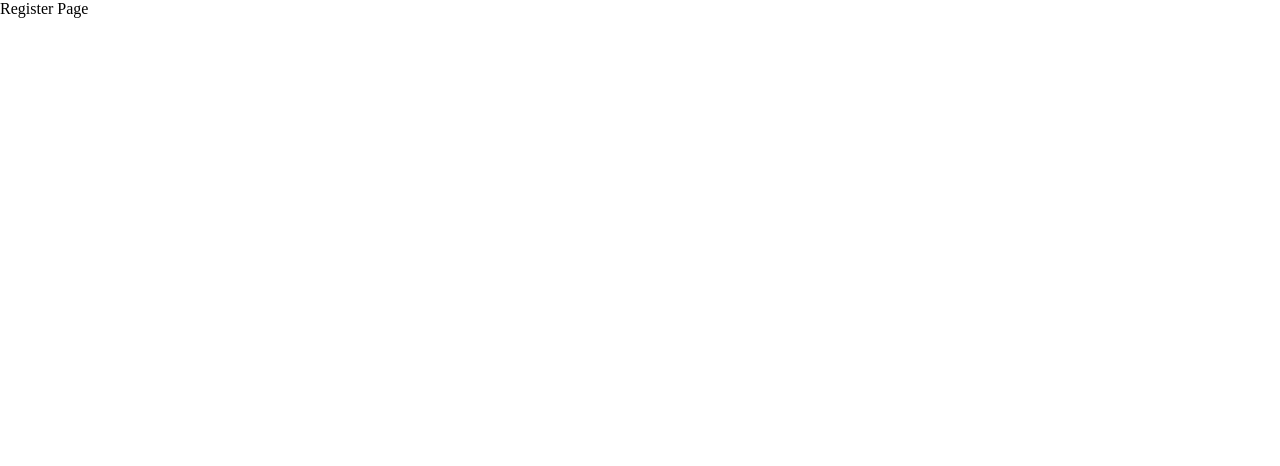
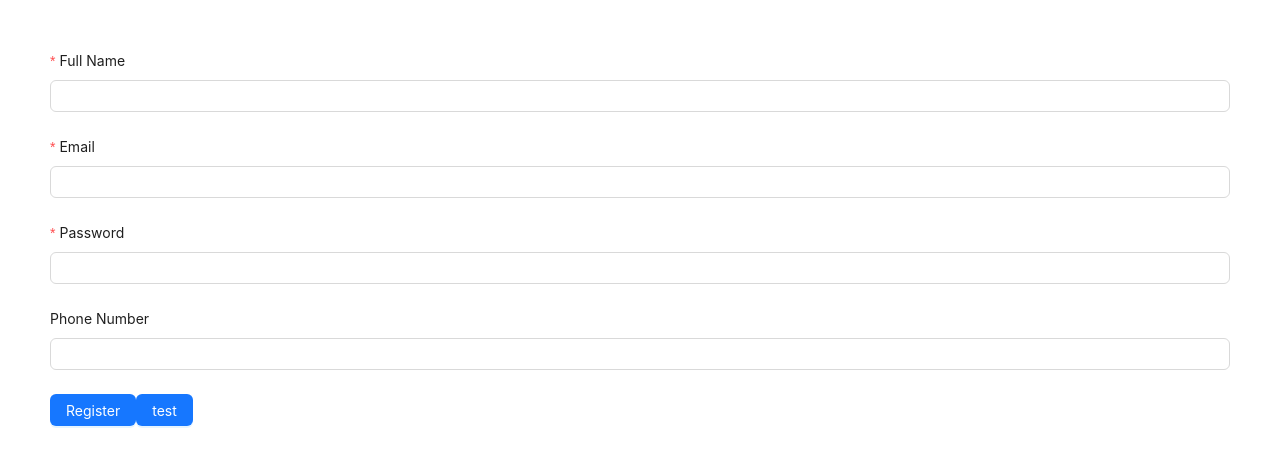
Before and after one commit to JohnT6/react-vite, a React (Vite) app: page /register in a window 1280 px wide. Shown: the top 466 px of the page. Built offline with nearby package versions, Linux system fonts and the light colour scheme.

Commit message:
#90. Hoàn thiện tính năng Register, viét api để thực hiện đăng ký gửi về backend, viết lại trang register sửa dụng form của antd

```diff
--- a/src/pages/register.jsx
+++ b/src/pages/register.jsx
@@ -1,6 +1,80 @@
+import { Button, Form, Input, notification } from "antd";
+import { registerUserAPI } from "../services/api.service";
+import { useNavigate } from "react-router-dom";
+
 const RegisterPage = () => {
+    const [form] = Form.useForm();
+    let navigate = useNavigate();
+
+    const onFinish = async (values) => {
+        console.log(">>check values", values);
+        const res = await registerUserAPI(values.fullName, values.email, values.password, values.phone);
+        if (res.data) {
+            notification.success({
+                message: "Register success",
+                description: "Đăng ký người dùng thành công"
+            })
+            navigate("/login")
+        } else {
+            notification.error({
+                message: "Error register user",
+                description: JSON.stringify(res.message)
+            })
+        }
+    }
     return (
-        <div>Register Page</div>
+        <Form
+            form={form}
+            layout="vertical"
+            onFinish={onFinish}
+        // onFinishFailed={onFinishFailed}
+
+
+        >
+
+            <div style={{ margin: "50px" }}>
+                <Form.Item
+                    label="Full Name"
+                    name="fullName"
+                    rules={[{ required: true, message: 'Please input your Full Name!' }]}
+                >
+                    <Input />
+                </Form.Item>
+                <Form.Item
+                    label="Email"
+                    name="email"
+                    rules={[{ required: true, message: 'Please input your Email!' }]}
+                >
+                    <Input />
+                </Form.Item>
+                <Form.Item
+                    label="Password"
+                    name="password"
+                    rules={[{ required: true, message: 'Please input your Password!' }]}
+                >
+                    <Input />
+                </Form.Item>
+                <Form.Item
+                    label="Phone Number"
+                    name="phone"
+                    rules={[{
+                        // required: true,
+                        pattern: new RegExp(/\d+/g),
+                        message: "Wrong format!"
+
+                    }]}
+                >
+                    <Input />
+                </Form.Item>
+
+                <div>
+                    <Button onClick={() => form.submit()} type="primary">Register</Button>
+                    <Button onClick={() => form.setFieldValue()} type="primary">test</Button>
+                </div>
+            </div>
+
+        </Form >
+
     )
 }
 
--- a/src/services/api.service.js
+++ b/src/services/api.service.js
@@ -69,5 +69,16 @@ const updateUserAvatarAPI = (avatar, _id, fullName, phone) => {
     return  axios.put(URL_BACKEND, data);
 }
 
+const registerUserAPI = (fullName, email, password, phone) => {
+    const URL_BACKEND = "/api/v1/user/register"
+        const data = {
+            fullName,
+            email,
+            password,
+            phone
+        }
+    return  axios.post(URL_BACKEND, data);
+}
 
-export { createUserAPI, updateUserAPI, fetchAllUserApi, deleteUserByIdApi,handleUploadFile,updateUserAvatarAPI }
+
+export { createUserAPI, updateUserAPI, fetchAllUserApi, deleteUserByIdApi,handleUploadFile,updateUserAvatarAPI,registerUserAPI }
```
